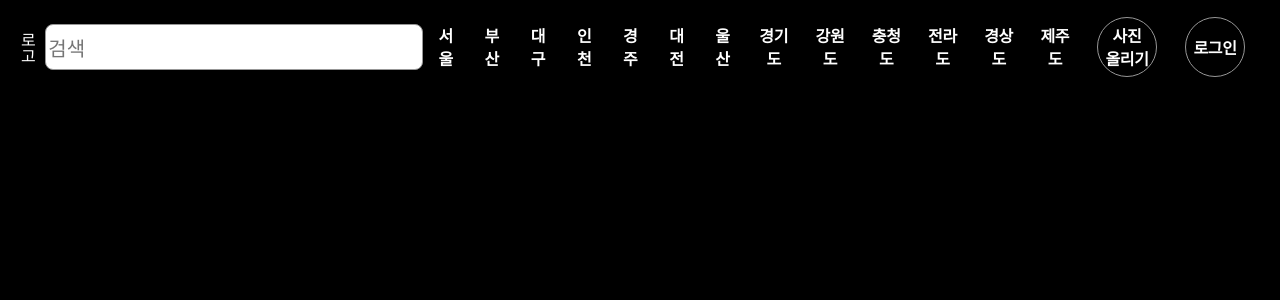
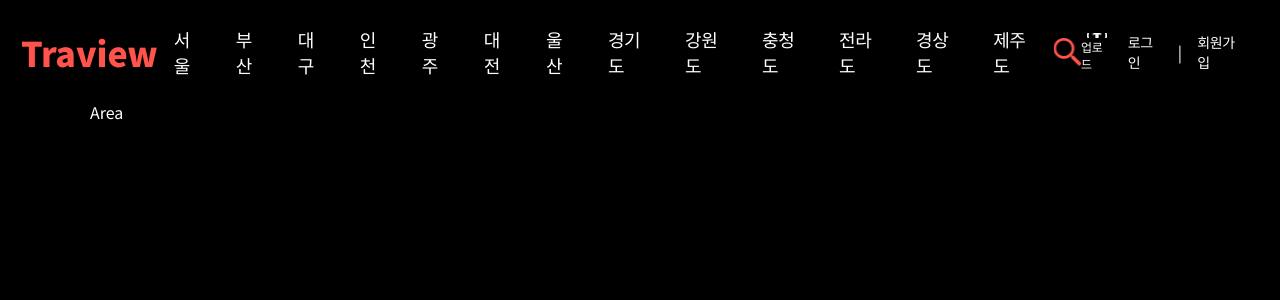
Before and after one commit to dnd-side-project/dnd-mentee-3rd-8-traview, a React (Create React App) app in the folder client/: page /area/busan in a window 1280 px wide. Shown: the top 300 px of the page. Built offline with nearby package versions, Linux system fonts and the light colour scheme.

Commit message:
Update NavBar & Add MainContainer

```diff
--- a/client/src/components/App.js
+++ b/client/src/components/App.js
@@ -1,11 +1,14 @@
-import React from "react";
-import { BrowserRouter as Router, Route, Switch } from "react-router-dom";
-import { createGlobalStyle } from "styled-components";
-import Home from "../routes/Home";
-import NavBar from "./NavBar";
-import Login from "../routes/Login";
-import Upload from "../routes/Upload";
-import Detail from "../routes/Detail";
+import React from 'react';
+import { BrowserRouter as Router, Route, Switch } from 'react-router-dom';
+import styled from 'styled-components';
+import { createGlobalStyle } from 'styled-components';
+import Home from '../routes/Home';
+import NavBar from './NavBar';
+import Login from '../routes/Login';
+import Upload from '../routes/Upload';
+import Detail from '../routes/Detail';
+import Area from '../routes/Area';
+import Register from '../routes/Register';
 
 const GlobalStyle = createGlobalStyle`
   body {
@@ -15,17 +18,33 @@ const GlobalStyle = createGlobalStyle`
   }
 `;
 
+const Container = styled.div`
+  max-width: 1440px;
+  margin: auto;
+  margin-bottom: 3rem;
+`;
+
+const InnerContainer = styled.div`
+  margin: 0 90px;
+`;
+
 function App() {
   return (
     <Router>
       <GlobalStyle />
+      <Container>
         <NavBar />
+        <InnerContainer>
           <Switch>
             <Route exact path="/" component={Home} />
             <Route exact path="/login" component={Login} />
+            <Route exact path="/register" component={Register} />
             <Route exact path="/upload" component={Upload} />
             <Route exact path="/detail/:id" component={Detail} />
+            <Route exact path="/area/:id" component={Area} />
           </Switch>
+        </InnerContainer>
+      </Container>
     </Router>
   );
 }
--- a/client/src/components/NavBar.js
+++ b/client/src/components/NavBar.js
@@ -1,5 +1,6 @@
 import React from 'react';
 import styled from 'styled-components';
+import { Link } from 'react-router-dom';
 
 const Container = styled.header`
   display: flex;
@@ -8,82 +9,162 @@ const Container = styled.header`
   padding: 17px 21px;
 `;
 
-const Logo = styled.img`
+const Title = styled(Link)`
+  text-decoration: none;
   cursor: pointer;
+  font-style: normal;
+  font-weight: 900;
+  font-size: 34px;
+  line-height: 49px;
+  color: #ff534b;
 `;
 
 const NavContainer = styled.nav`
+  height: 46px;
   display: flex;
   justify-content: space-between;
-`;
-
-const Input = styled.input`
-  font-family: Noto Sans KR;
-  position: relative;
-  display: inline-block;
-  width: 455px;
-  height: 46px;
-  font-size: 20px;
-  border: 1px solid #979797;
-  box-sizing: border-box;
-  border-radius: 8px;
+  align-items: center;
 `;
 
 const AreaContainer = styled.ul`
   display: flex;
+  justify-content: center;
+  align-items: center;
 `;
 
 const ListItem = styled.li`
-  font-family: Noto Sans KR;
+  padding: 0 16px;
+`;
+
+const AreaLink = styled(Link)`
+  text-decoration: none;
+  color: #ffffff;
   font-style: normal;
-  font-weight: bold;
-  font-size: 16px;
-  line-height: 23px;
-  letter-spacing: -0.32px;
-  box-sizing: border-box;
-  border: ${(props) => (props.circle ? '1px solid #979797' : 'none')};
-  border-radius: ${(props) => (props.circle ? '50%' : '')};
-  padding: ${(props) => (props.circle ? '0' : '0px 13px')};
-  height: ${(props) => (props.circle ? '60px' : '')};
-  width: ${(props) => (props.circle ? '60px' : '')};
-  margin: ${(props) => (props.circle ? '0 14px' : '0')};
+  font-weight: 500;
+  font-size: 18px;
+  line-height: 26px;
+  letter-spacing: -0.36px;
+
+  &:hover {
+    color: #ff534b;
+  }
+`;
+
+const Search = styled.div`
+  width: 28px;
+  height: 28px;
+  cursor: pointer;
+  background-image: url('/images/search.png');
+  background-size: cover;
+  background-position: center center;
+`;
+
+const UploadContainer = styled.div`
+  width: 33px;
+  height: 39px;
   display: flex;
+  flex-direction: column;
+  justify-content: center;
   align-items: center;
+  cursor: pointer;
+`;
+
+const UploadIcon = styled.div`
+  width: 20px;
+  height: 20px;
+  background-image: url('/images/upload.png');
+  background-size: cover;
+  background-position: center center;
+  filter: invert(1);
+`;
+
+const UploadText = styled.div`
+  font-style: normal;
+  font-weight: 500;
+  font-size: 12px;
+  line-height: 17px;
+  letter-spacing: -0.24px;
+`;
+
+const RegisterContainer = styled.div`
+  display: flex;
   justify-content: center;
-  text-align: center;
+  align-items: center;
+`;
+
+const RegisterText = styled(Link)`
+  text-decoration: none;
+  padding: 15px;
+  cursor: pointer;
+  font-style: normal;
+  font-weight: 500;
+  font-size: 14px;
+  line-height: 20px;
+  letter-spacing: -0.28px;
+  color: #ffffff;
+
+  &:hover {
+    color: #ff534b;
+  }
 `;
 
 export default () => {
   return (
     <Container>
-      <div>로고</div>
-      {/* <Logo src /> */}
-      <Input type='text' placeholder='검색' />
+      <Title to={'/'}>Traview</Title>
       <NavContainer>
         <AreaContainer>
-          <ListItem>서울</ListItem>
-          <ListItem>부산</ListItem>
-          <ListItem>대구</ListItem>
-          <ListItem>인천</ListItem>
-          <ListItem>경주</ListItem>
-          <ListItem>대전</ListItem>
-          <ListItem>울산</ListItem>
-          <ListItem>경기도</ListItem>
-          <ListItem>강원도</ListItem>
-          <ListItem>충청도</ListItem>
-          <ListItem>전라도</ListItem>
-          <ListItem>경상도</ListItem>
-          <ListItem>제주도</ListItem>
+          <ListItem>
+            <AreaLink to={'/area/seoul'}>서울</AreaLink>
+          </ListItem>
+          <ListItem>
+            <AreaLink to={'/area/busan'}>부산</AreaLink>
+          </ListItem>
+          <ListItem>
+            <AreaLink to={'/area/daegu'}>대구</AreaLink>
+          </ListItem>
+          <ListItem>
+            <AreaLink to={'/area/incheon'}>인천</AreaLink>
+          </ListItem>
+          <ListItem>
+            <AreaLink to={'/area/gwangju'}>광주</AreaLink>
+          </ListItem>
+          <ListItem>
+            <AreaLink to={'/area/daejeon'}>대전</AreaLink>
+          </ListItem>
+          <ListItem>
+            <AreaLink to={'/area/ulsan'}>울산</AreaLink>
+          </ListItem>
+          <ListItem>
+            <AreaLink to={'/area/gyeonggi'}>경기도</AreaLink>
+          </ListItem>
+          <ListItem>
+            <AreaLink to={'/area/gangwon'}>강원도</AreaLink>
+          </ListItem>
+          <ListItem>
+            <AreaLink to={'/area/chungcheong'}>충청도</AreaLink>
+          </ListItem>
+          <ListItem>
+            <AreaLink to={'/area/jeolla'}>전라도</AreaLink>
+          </ListItem>
+          <ListItem>
+            <AreaLink to={'/area/gyeongsang'}>경상도</AreaLink>
+          </ListItem>
+          <ListItem>
+            <AreaLink to={'/area/jeju'}>제주도</AreaLink>
+          </ListItem>
         </AreaContainer>
       </NavContainer>
-      <NavContainer>
-        <ListItem circle>
-          사진
-          <br />
-          올리기
-        </ListItem>
-        <ListItem circle>로그인</ListItem>
-      </NavContainer>
+      <Search />
+      <UploadContainer>
+        <UploadIcon />
+        <UploadText>업로드</UploadText>
+      </UploadContainer>
+      <RegisterContainer>
+        <RegisterText to={'/login'}>로그인</RegisterText>
+        <div>|</div>
+        <RegisterText to={'/register'}>회원가입</RegisterText>
+      </RegisterContainer>
     </Container>
   );
 };
--- /dev/null
+++ b/client/src/routes/Area.js
@@ -0,0 +1,5 @@
+import React from 'react';
+
+export default () => {
+  return <div>Area</div>;
+};
--- /dev/null
+++ b/client/src/routes/Register.js
@@ -0,0 +1,5 @@
+import React from 'react';
+
+export default () => {
+  return <div>Register</div>;
+};
```
Also changed, not shown: client/.prettierrc.json (added), client/public/images/search.png (added), client/public/images/upload.png (added). Lines whose indentation alone changed are shown as unchanged.
